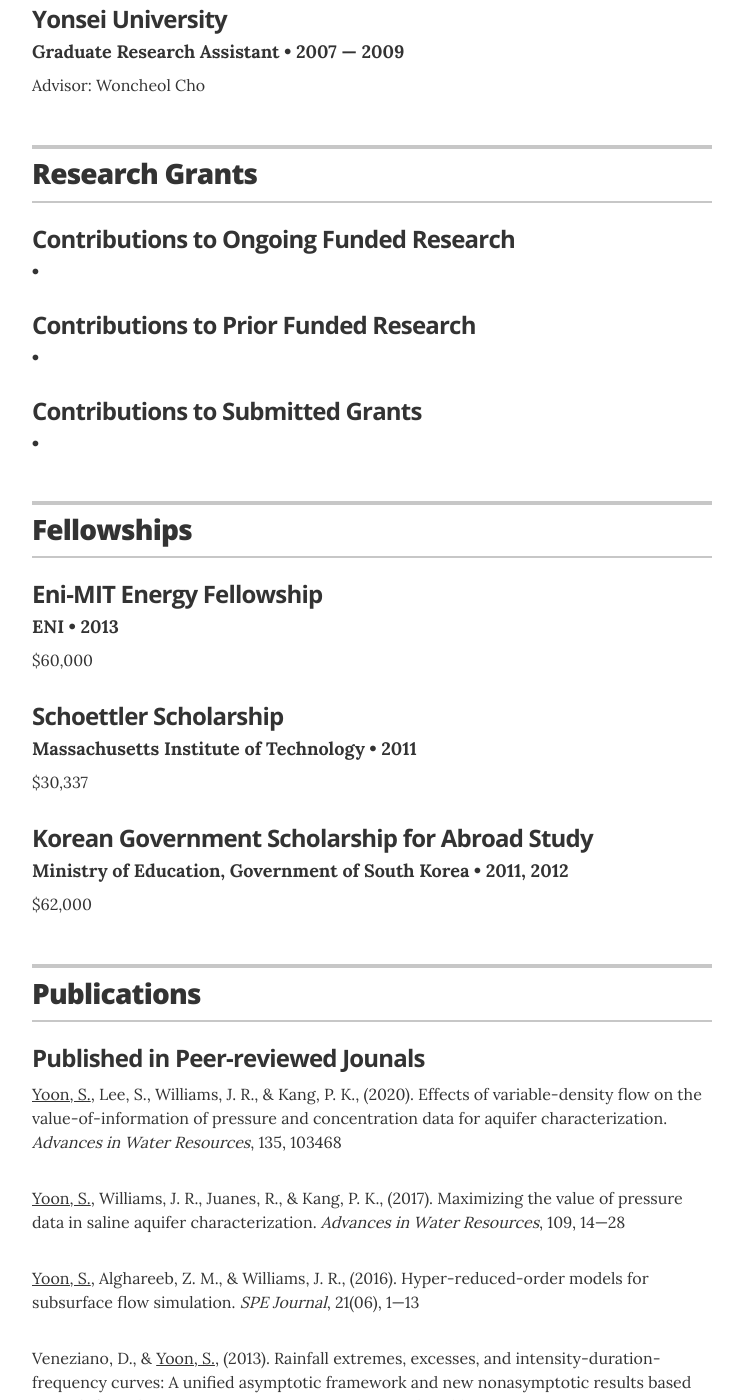
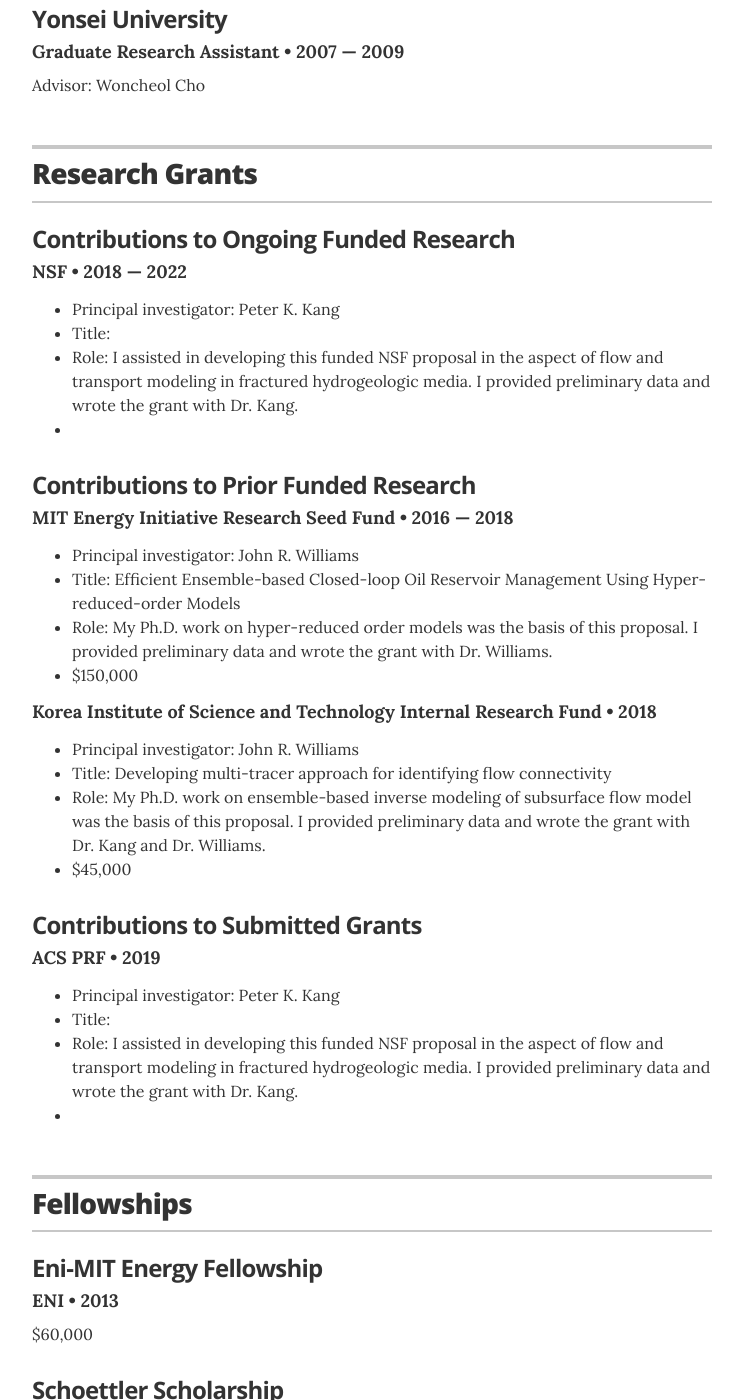
Before and after one commit to seonkyoo/home, a Jekyll site: the page built from _pages/5_resume.md, in a window 1280 px wide and 1400 px high, scrolled down 1188 px. Shown: the whole window, without its empty margins (268-1011 px from the left). Built offline with Jekyll 4.4.1, drawn with Linux system fonts in a browser that asks for light colours.

Commit message:
grants in vitae updated

```diff
--- a/_data/grants.yml
+++ b/_data/grants.yml
@@ -1,32 +1,36 @@
 # Jobs
 # ongoing funded research
-- company: Contributions to Ongoing Funded Research
-  # position1: Post-doctoral Associate
-  # duration1: 2018 &mdash; Present
-  # advisor1: "Advisor: Peter Kang"
-  # summary1: <ul class="resume-item-list"><li>A project you are proud of</li><li>Another awesome project</li><li>or a team or department you worked with</li></ul>
+- category: Contributions to Ongoing Funded Research
+  title1: "Title: "
+  duration1: 2018 &mdash; 2022
+  advisor1: "Principal investigator: Peter K. Kang"
+  institute1: NSF
+  role1: "Role: I assisted in developing this funded NSF proposal in the aspect of flow and transport modeling in fractured hydrogeologic media. I  provided preliminary data and wrote the grant with Dr. Kang."
+  fund1:
 
 # prior funded research
-- company: Contributions to Prior Funded Research
-  # position1: Post-doctoral Associate
-  # duration1: 2016 &mdash; 2018
-  # advisor1: "Advisor: John R. Williams"
-  # summary1: <ul class="resume-item-list"><li>A project you are proud of</li><li>Another awesome project</li><li>or a team or department you worked with</li></ul>
+- category: Contributions to Prior Funded Research
+    # (http://energy.mit.edu/news/mit-energy-initiative-awards-nine-seed-fund-grants-for-early-stage-energy-research/)
+  title1: "Title: Efficient Ensemble-based Closed-loop Oil Reservoir Management Using Hyper-reduced-order Models "
+  duration1: 2016 &mdash; 2018
+  advisor1: "Principal investigator: John R. Williams"
+  institute1: MIT Energy Initiative Research Seed Fund
+  role1: "Role: My Ph.D. work on hyper-reduced order models was the basis of this proposal. I provided preliminary data and wrote the grant with Dr. Williams."
+  fund1: $150,000
 
-  # position2: Graduate Research Assitant
-  # duration2: 2013 &mdash; 2016
-  # advisor2: "Advisor: John R. Williams"
-  # summary2: <ul class="resume-item-list"><li>A project you are proud of</li><li>Another awesome project</li><li>or a team or department you worked with</li></ul>
-
-  # position3: Graduate Research Assitant
-  # duration3: 2011 &mdash; 2013
-  # advisor3: "Advisor: Daniele Veneziano"
-  # summary3: <ul class="resume-item-list"><li>A project you are proud of</li><li>Another awesome project</li><li>or a team or department you worked with</li></ul>
+  title2: "Title: Developing multi-tracer approach for identifying flow connectivity"
+  duration2: 2018
+  advisor2: "Principal investigator: John R. Williams"
+  institute2: Korea Institute of Science and Technology Internal Research Fund
+  role2: "Role: My Ph.D. work on ensemble-based inverse modeling of subsurface flow model was the basis of this proposal. I provided preliminary data and wrote the grant with Dr. Kang and Dr. Williams."
+  fund2: $45,000
 
 
 # submitted research
-- company: Contributions to Submitted Grants
-  # position1: Post-master Researcher
-  # duration1: 2009 &mdash; 2010
-  # # advisor1: "Advisor: Peter Kang"
-  # summary1: <ul class="resume-item-list"><li>A project you are proud of</li><li>Another awesome project</li><li>or a team or department you worked with</li></ul>
+- category: Contributions to Submitted Grants
+  title1: "Title: "
+  duration1: 2019
+  advisor1: "Principal investigator: Peter K. Kang"
+  institute1: ACS PRF
+  role1: "Role: I assisted in developing this funded NSF proposal in the aspect of flow and transport modeling in fractured hydrogeologic media. I  provided preliminary data and wrote the grant with Dr. Kang."
+  fund1:
--- a/_layouts/resume.html
+++ b/_layouts/resume.html
@@ -120,22 +120,41 @@
           <h2>Research Grants</h2>
         </header>
 
-        {% for job in site.data.grants %}
+        {% for grant in site.data.grants %}
         <div class="resume-item" itemscope itemprop="worksFor" itemtype="http://schema.org/Organization">
-          <h3 class="resume-item-title" itemprop="name">{{ job.company }}</h3>
-          <h4 class="resume-item-details" itemprop="description">{{ job.position1 }} &bull; {{ job.duration1 }}</h4>
-          <p class="resume-item-copy">{{ job.advisor1 }}</p>
-          <p class="resume-item-copy">{{ job.summary1 }}</p>
-          {% if job.position2 %}
-            <h4 class="resume-item-details" itemprop="description">{{ job.position2 }} &bull; {{ job.duration2 }}</h4>
-            <p class="resume-item-copy">{{ job.advisor2 }}</p>
-            <p class="resume-item-copy">{{ job.summary2 }}</p>
+          <h3 class="resume-item-title" itemprop="name">{{ grant.category }}</h3>
+          <h4 class="resume-item-details" itemprop="description"> {{ grant.institute1 }} &bull; {{ grant.duration1 }}</h4>
+          <p class="resume-item-copy">
+            <ul class="resume-item-list">
+                <li> {{ grant.advisor1 }} </li>
+                <li> {{ grant.title1 }} </li>
+                <li> {{ grant.role1 }} </li>
+                <li> {{ grant.fund1 }} </li>
+            </ul>
+          </p>
+          {% if grant.title2 %}
+            <h4 class="resume-item-details" itemprop="description"> {{ grant.institute2 }} &bull; {{ grant.duration2 }}</h4>
+            <p class="resume-item-copy">
+              <ul class="resume-item-list">
+                  <li> {{ grant.advisor2 }} </li>
+                  <li> {{ grant.title2 }} </li>
+                  <li> {{ grant.role2 }} </li>
+                  <li> {{ grant.fund2 }} </li>
+              </ul>
+            </p>
           {% endif %}
 
-          {% if job.position3 %}
-            <h4 class="resume-item-details" itemprop="description">{{ job.position3 }} &bull; {{ job.duration3 }}</h4>
-            <p class="resume-item-copy">{{ job.advisor3 }}</p>
-            <p class="resume-item-copy">{{ job.summary3 }}</p>
+          {% if grant.title3 %}
+            <h3 class="resume-item-title" itemprop="name">{{ grant.category }}</h3>
+            <h4 class="resume-item-details" itemprop="description"> {{ grant.institute3 }} &bull; {{ grant.duration3 }}</h4>
+            <p class="resume-item-copy">
+              <ul class="resume-item-list">
+                  <li> {{ grant.advisor3 }} </li>
+                  <li> {{ grant.title3 }} </li>
+                  <li> {{ grant.role3 }} </li>
+                  <li> {{ grant.fund3 }} </li>
+              </ul>
+            </p>
           {% endif %}
 
         </div><!-- end of resume-item -->
```
